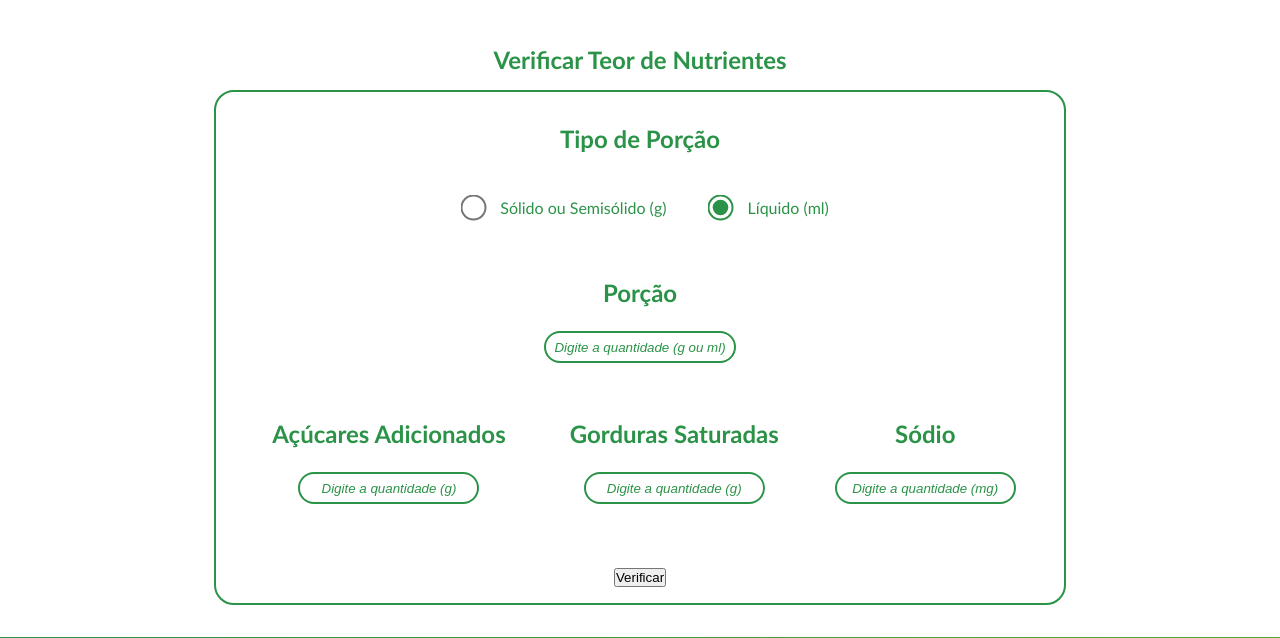
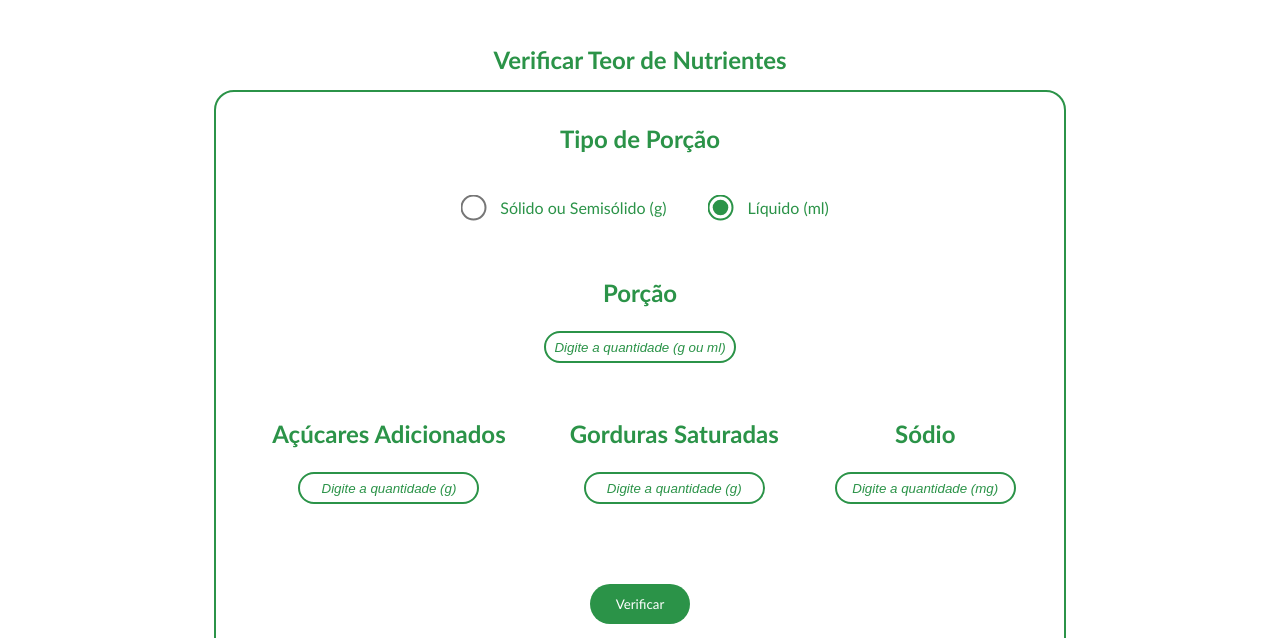
Before and after one commit to lucasmoraiscm/NutriChecker, a plain HTML site: page index.html in a window 1280 px wide. Shown: the part 518-1156 px from the top of the page. Drawn offline with Linux system fonts and the light colour scheme.

Commit message:
:recycle:refactor: Atualiza nomenclatura para o botão verificar-teor-nutrientes-button

```diff
--- a/style.css
+++ b/style.css
@@ -219,7 +219,7 @@ header {
     margin: 0.5rem;
 }
 
-.calcular-teor-nutrientes-button {
+.verificar-teor-nutrientes-button {
     background: var(--color-green1);
     font-family: Trebuchet MS , sans-serif;
     color: white;
@@ -230,7 +230,7 @@ header {
     margin: 1rem;
 }
 
-.calcular-teor-nutrientes-button:hover {
+.verificar-teor-nutrientes-button:hover {
     background-color: var(--color-green3);
     cursor: pointer;
 }
```
